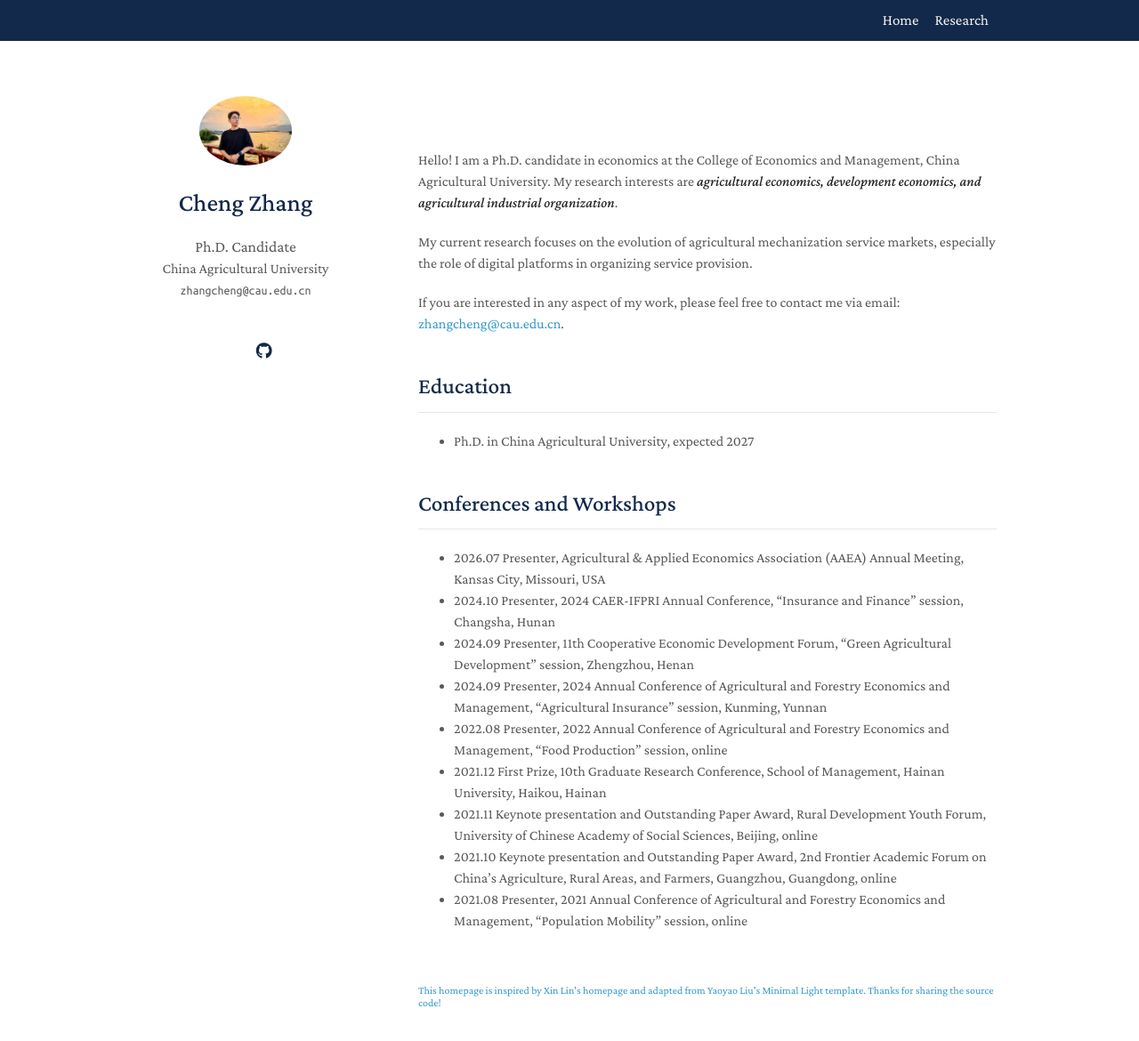
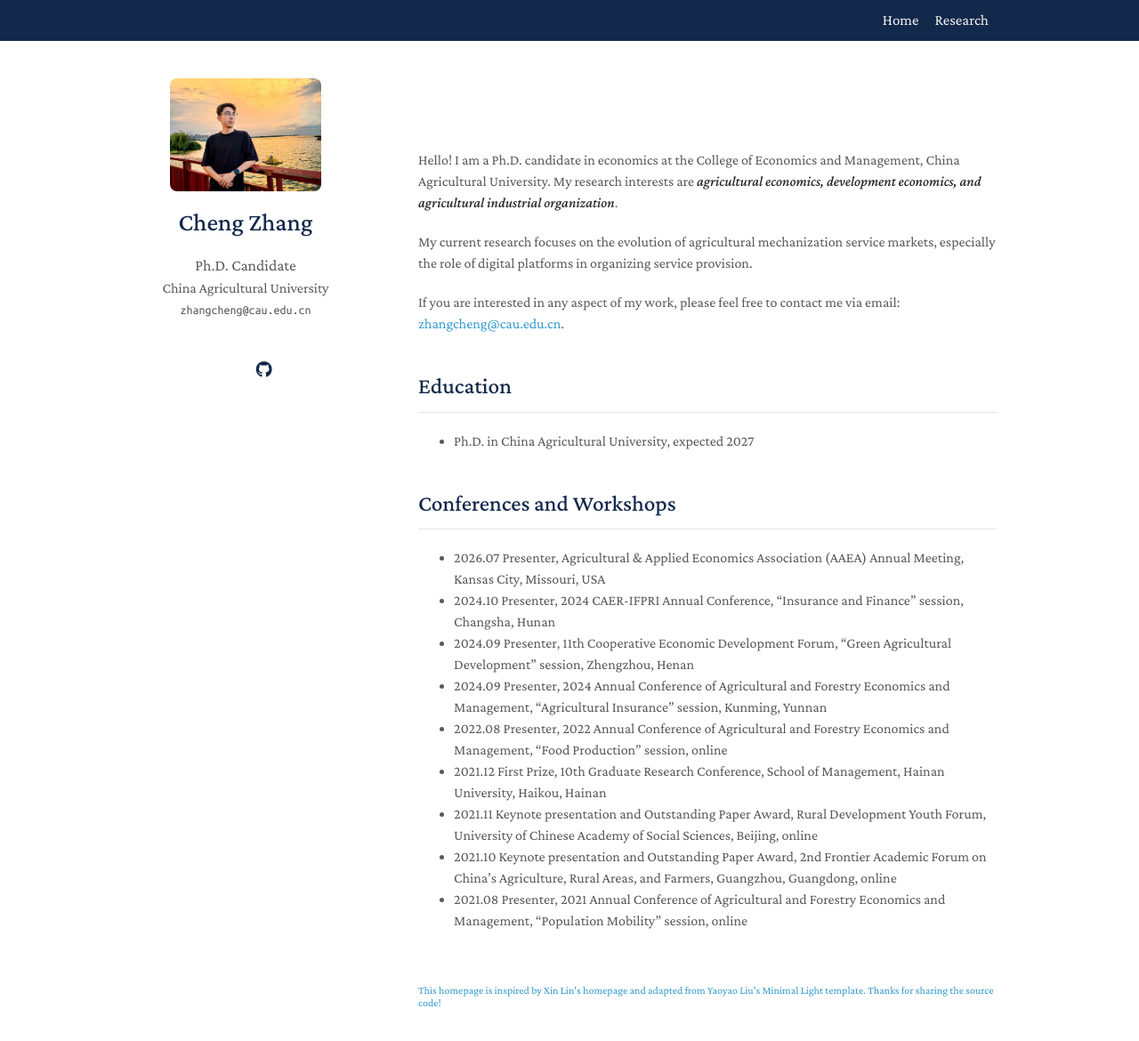
Before and after one commit to chengzhang-econ/chengzhang-econ.github.io, a Jekyll site: the page built from index.md, in a window 1280 px wide and 1208 px high. Shown: the top 1170 px of the window at 89% size. Built offline with Jekyll 4.4.1, drawn with Linux system fonts in a browser that asks for light colours; a style sheet for code colours, icons or effects is not loaded.

Commit message:
Update avatar image styles in CSS

```diff
--- a/assets/css/style.css
+++ b/assets/css/style.css
@@ -53,13 +53,26 @@ papertitle { font-weight: 600; font-size: 100%; }
 
 .image:before { -moz-transition: opacity 0.2s ease-in-out; -webkit-transition: opacity 0.2s ease-in-out; -ms-transition: opacity 0.2s ease-in-out; transition: opacity 0.2s ease-in-out; border-radius: 0.35em; content: ''; display: block; height: 100%; left: 0; opacity: 0.5; position: absolute; top: 0; width: 100%; }
 
-.image.avatar { border-radius: 100%; }
+.image.avatar {
+  border-radius: 8px;
+  display: block;
+  margin: 0 auto 1.2em;
+  width: 170px;
+  max-width: 82%;
+  overflow: visible;
+}
 
 .image.avatar:before { display: none; }
 
-.image.avatar img { border-radius: 100%; width: 45%; padding: 20px; }
+.image.avatar img {
+  border-radius: 8px;
+  display: block;
+  height: auto;
+  padding: 0;
+  width: 100%;
+}
 
-#header .image.avatar { margin: 0 0 1em 0; width: 8.00em; }
+header .image.avatar { margin: 0 auto 1.2em; }
 
 h3, h4, h5, h6 { font-weight: 600; color: #13294B; margin: 0 0 20px; }
 
```
